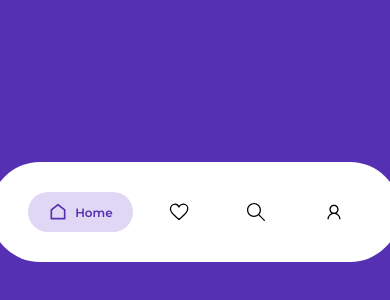
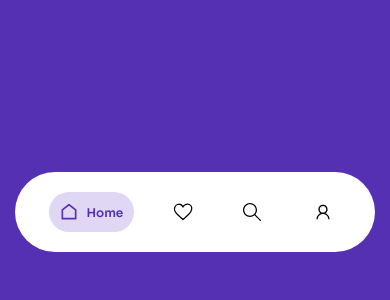
Before and after one commit to pradipladva01/bottom-bar-navigation, a plain HTML site: page index.html in a window 390 px wide. Shown: the part 210-510 px from the top of the page. Drawn offline with Linux system fonts and the light colour scheme.

Commit message:
feat: responsive

```diff
--- a/style.css
+++ b/style.css
@@ -1,4 +1,4 @@
-@import url('https://fonts.googleapis.com/css?family=Montserrat:500,600&display=swap');
+@import url('https://fonts.googleapis.com/css2?family=Sora:wght@100;200;300;400;500;600&display=swap');
 
 :root {
     --home-primary-color: #5530B2;
@@ -19,7 +19,7 @@ html {
     width: 100%;
     margin: 0;
     padding: 0;
-    font-family: 'Montserrat', sans-serif;
+    font-family: 'Sora', sans-serif;
 }
 
 body {
@@ -38,7 +38,7 @@ body {
     justify-content: space-around;
     padding: 30px 30px;
     border-radius: 60px;
-    min-width: 350px;
+    min-width: 320px;
 }
 
 .navigation-item {
@@ -139,3 +139,12 @@ footer a {
     color: #FFF;
     font-size: 12px;
 }
+
+@media (max-width:428px) {
+    .navigation{
+        padding: 20px;
+    }
+    .navigation-item{
+        padding: 20px 10px;
+    }
+}
```
